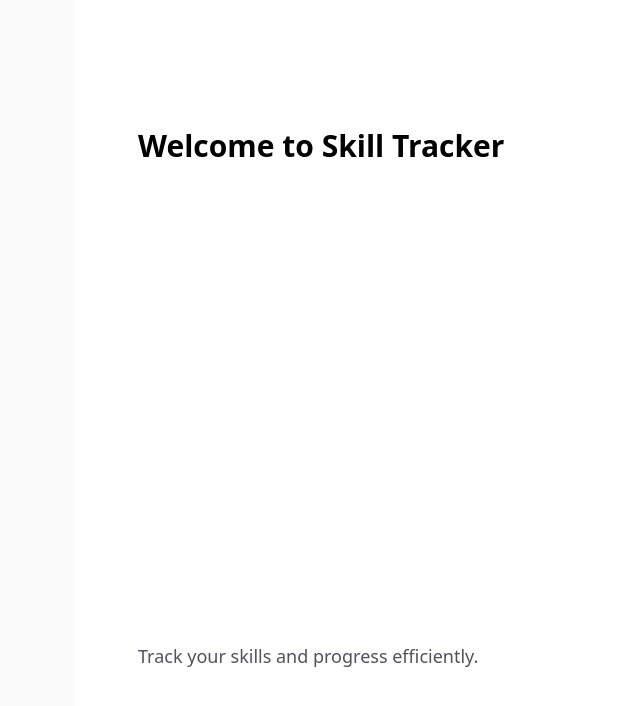
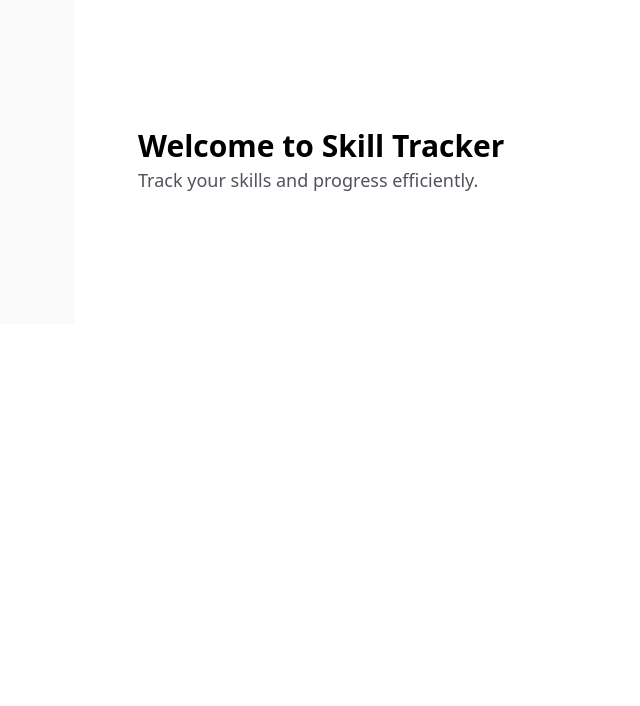
Before and after one commit to mntandrei/skill-tracker, a Next.js app: page / in a window 1280 px wide. Shown: the top 706 px of the page, without its empty margins (182-822 px from the left). Built offline with nearby package versions, Linux system fonts and the light colour scheme.

Commit message:
Initial commit

```diff
--- a/src/app/layout.tsx
+++ b/src/app/layout.tsx
@@ -1,29 +1,22 @@
+
 import type { Metadata } from "next";
-import { Geist, Geist_Mono } from "next/font/google";
 import "./globals.css";
 
-const geistSans = Geist({
-  variable: "--font-geist-sans",
-  subsets: ["latin"],
-});
-
-const geistMono = Geist_Mono({
-  variable: "--font-geist-mono",
-  subsets: ["latin"],
-});
-
 export const metadata: Metadata = {
-  title: "Create Next App",
-  description: "Generated by create next app",
+  title: "Skill Tracker",
+  description: "Track your skills and learning progress.",
 };
 
-export default function RootLayout({ children }: LayoutProps<"/">) {
+export default function RootLayout({
+  children,
+}: Readonly<{
+  children: React.ReactNode;
+}>) {
   return (
-    <html
-      lang="en"
-      className={`${geistSans.variable} ${geistMono.variable} h-full antialiased`}
-    >
-      <body className="min-h-full flex flex-col">{children}</body>
+    <html lang="en">
+      <body className="min-h-screen antialiased">
+        {children}
+      </body>
     </html>
   );
 }
```
